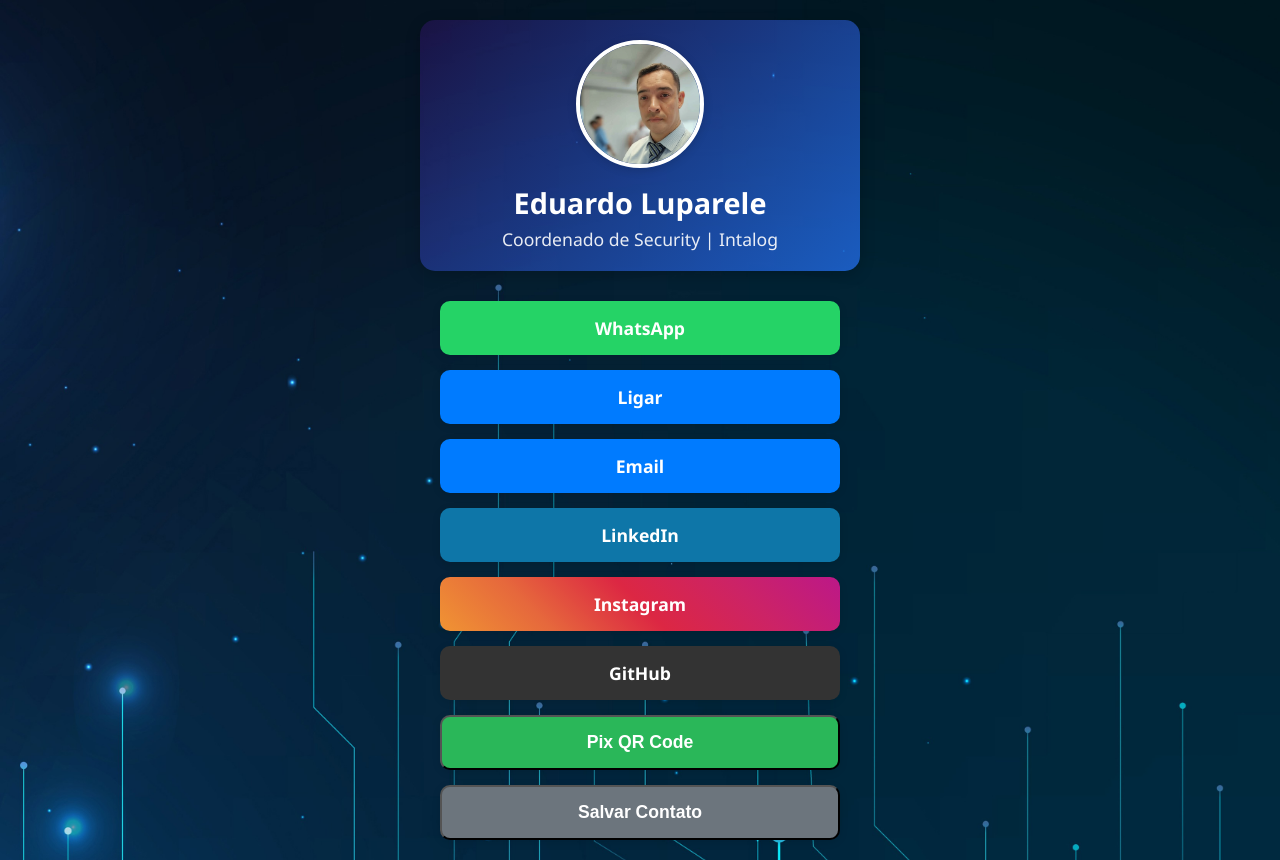
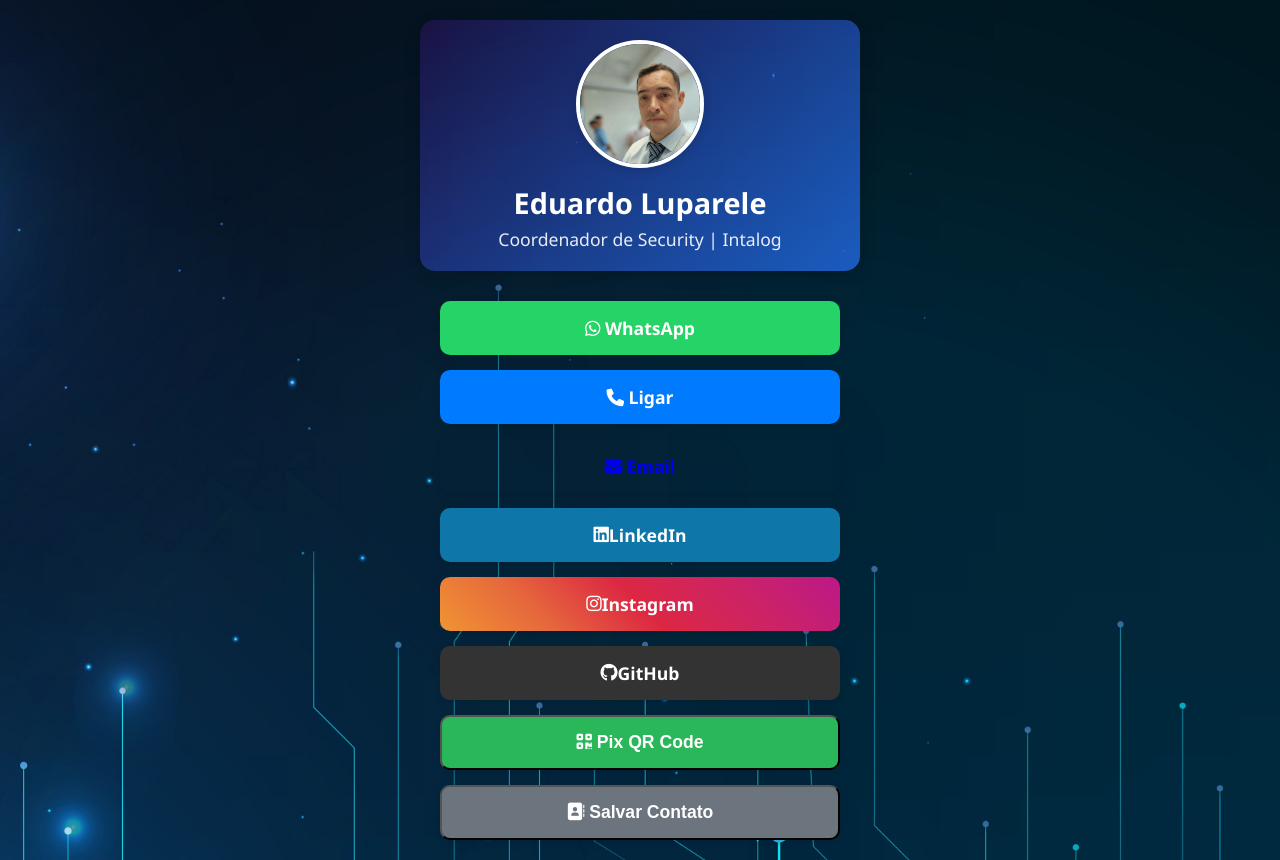
Before and after one commit to Luparele/cartao-virtual, a plain HTML site: page index.html in a window 1280 px wide. Drawn offline with Linux system fonts and the light colour scheme; some packages are replaced by stand-ins of ours; a script that the page names is missing.

Commit message:
Update index.html

```diff
--- a/index.html
+++ b/index.html
@@ -6,7 +6,8 @@
     <title>Eduardo Luparele - Cartão Virtual</title>
     <link rel="stylesheet" href="style.css">
     <link rel="icon" href="caminho/para/seu/favicon.ico" type="image/x-icon">
-    <meta name="theme-color" content="#1A2026">
+    <meta name="theme-color" content="#F8F8F8">
+    <link rel="stylesheet" href="https://cdnjs.cloudflare.com/ajax/libs/font-awesome/6.0.0-beta3/css/all.min.css">
 </head>
 <body>
     <header class="profile-header">
@@ -14,18 +15,34 @@
             <img src="img/perfil.png" alt="Sua Foto" class="profile-pic">
         </div>
         <h1>Eduardo Luparele</h1>
-        <p>Coordenado de Security | Intalog</p>
+        <p>Coordenador de Security | Intalog</p>
     </header>
 
     <main class="button-container">
-        <a href="https://wa.me/5521971292787" target="_blank" class="button whatsapp-button">WhatsApp</a>
-        <a href="tel:+5521971292787" class="button primary-button">Ligar</a>
-        <a href="mailto:security@intalog.com.br" class="button primary-button">Email</a>
-        <a href="https://www.linkedin.com/in/eduardo-luparele-coelho-492851296/" target="_blank" class="button social-button linkedin">LinkedIn</a>
-        <a href="https://www.instagram.com/eduardo_luparele" target="_blank" class="button social-button instagram">Instagram</a>
-        <a href="https://github.com/Luparele" target="_blank" class="button social-button github">GitHub</a>
-        <button class="button pix-button" id="openPixQr">Pix QR Code</button>
-        <button class="button save-contact-button" id="saveContact">Salvar Contato</button>
+        <a href="https://wa.me/5521971292787" target="_blank" class="button whatsapp-button">
+            <i class="fab fa-whatsapp"></i> WhatsApp
+        </a>
+        <a href="tel:+5521971292787" class="button primary-button">
+            <i class="fas fa-phone"></i> Ligar
+        </a>
+        <a href="mailto:security@intalog.com.br" class="button email-button">
+            <i class="fas fa-envelope"></i> Email
+        </a>
+        <a href="https://www.linkedin.com/in/eduardo-luparele-coelho-492851296/" target="_blank" class="button social-button linkedin">
+            <i class="fab fa-linkedin"></i> LinkedIn
+        </a>
+        <a href="https://www.instagram.com/eduardo_luparele" target="_blank" class="button social-button instagram">
+            <i class="fab fa-instagram"></i> Instagram
+        </a>
+        <a href="https://github.com/Luparele" target="_blank" class="button social-button github">
+            <i class="fab fa-github"></i> GitHub
+        </a>
+        <button class="button pix-button" id="openPixQr">
+            <i class="fas fa-qrcode"></i> Pix QR Code
+        </button>
+        <button class="button save-contact-button" id="saveContact">
+            <i class="fas fa-address-book"></i> Salvar Contato
+        </button>
     </main>
 
     <div id="pixModal" class="modal">
```
